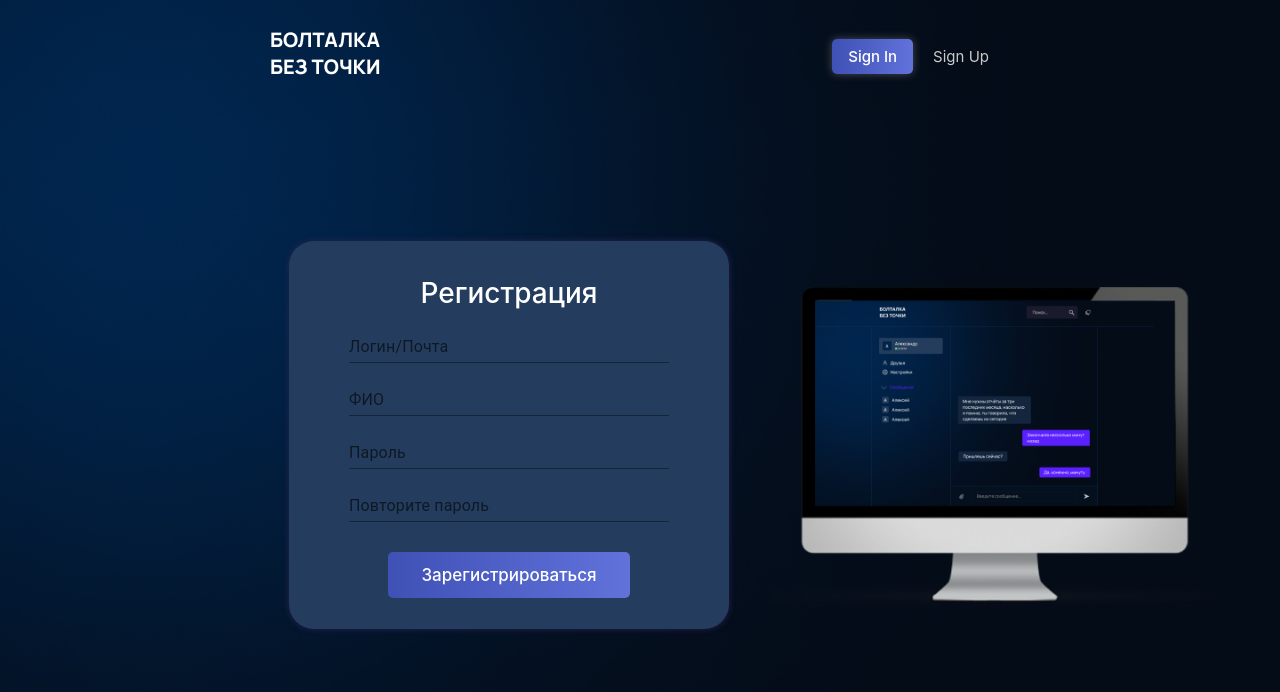
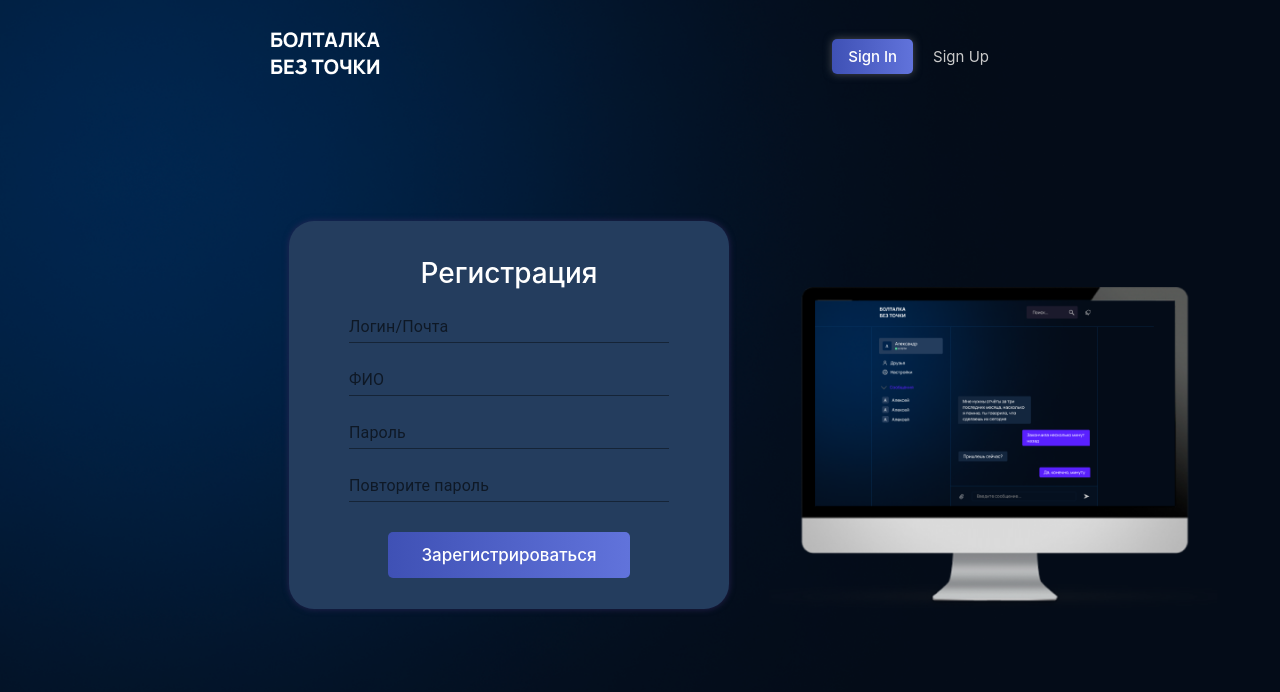
Before and after one commit to Melly5/first-team-shift, a React (Create React App) app: page /signup in a window 1280 px wide. Shown: the top 692 px of the page. Built offline with nearby package versions, Linux system fonts and the light colour scheme.

Commit message:
add links

```diff
--- a/src/components/Header/header.js
+++ b/src/components/Header/header.js
@@ -17,7 +17,7 @@ const Header = (props) => {
         return (
             <div className="header">
                 <div className="header-logo">
-                    <img src={logo} alt="logo"></img>
+                    <img src={logo} alt="logo" ></img>
                 </div>
                 <div className='header-sign'>
                         <Link className={assignStyle("/login")} to="/login" style={{ textDecoration: 'none' }}>Sign In</Link>
@@ -32,7 +32,7 @@ const Header = (props) => {
             <div className="header signed">
                 <div className="signed-container">
                     <div className="header-logo signed">
-                        <img src={logo} alt="logo"></img>
+                        <Link to="/login" style={{ textDecoration: 'none' }}><img src={logo} alt="logo"/></Link>
                     </div>
                     <div className='header-info'>
                         <Paper
--- a/src/pages/Authentication/authentication.js
+++ b/src/pages/Authentication/authentication.js
@@ -2,7 +2,7 @@ import React, { useState } from 'react';
 import { TextField,Typography, Stack /*, Button, IconButton, InputAdornment */} from "@mui/material";
 import Header from '../../components/Header/header';
 import "./authentication.css"
-import { useNavigate } from "react-router-dom";
+import { Link, useNavigate } from "react-router-dom";
 
 function AuthenticationPage() {
 
@@ -44,7 +44,7 @@ function AuthenticationPage() {
 					}}*/
 				/>
 				<div className="auth-button login" /*onClick={() => handleSignInResponse()}*/>
-					Войти
+					<Link to="/chat" style={{ textDecoration: 'none', color: 'white'}}>Войти</Link>
 				</div>
 			</Stack>
 		</div>
--- a/src/pages/Registration/registration.css
+++ b/src/pages/Registration/registration.css
@@ -1,5 +1,5 @@
 .container.signup {
-	margin: 130px 80px 100px 50px;
+	margin: 110px 80px 100px 50px;
 	padding: 10px 60px 3px 60px;
 	width: 320px;
 	height: 375px;
```
